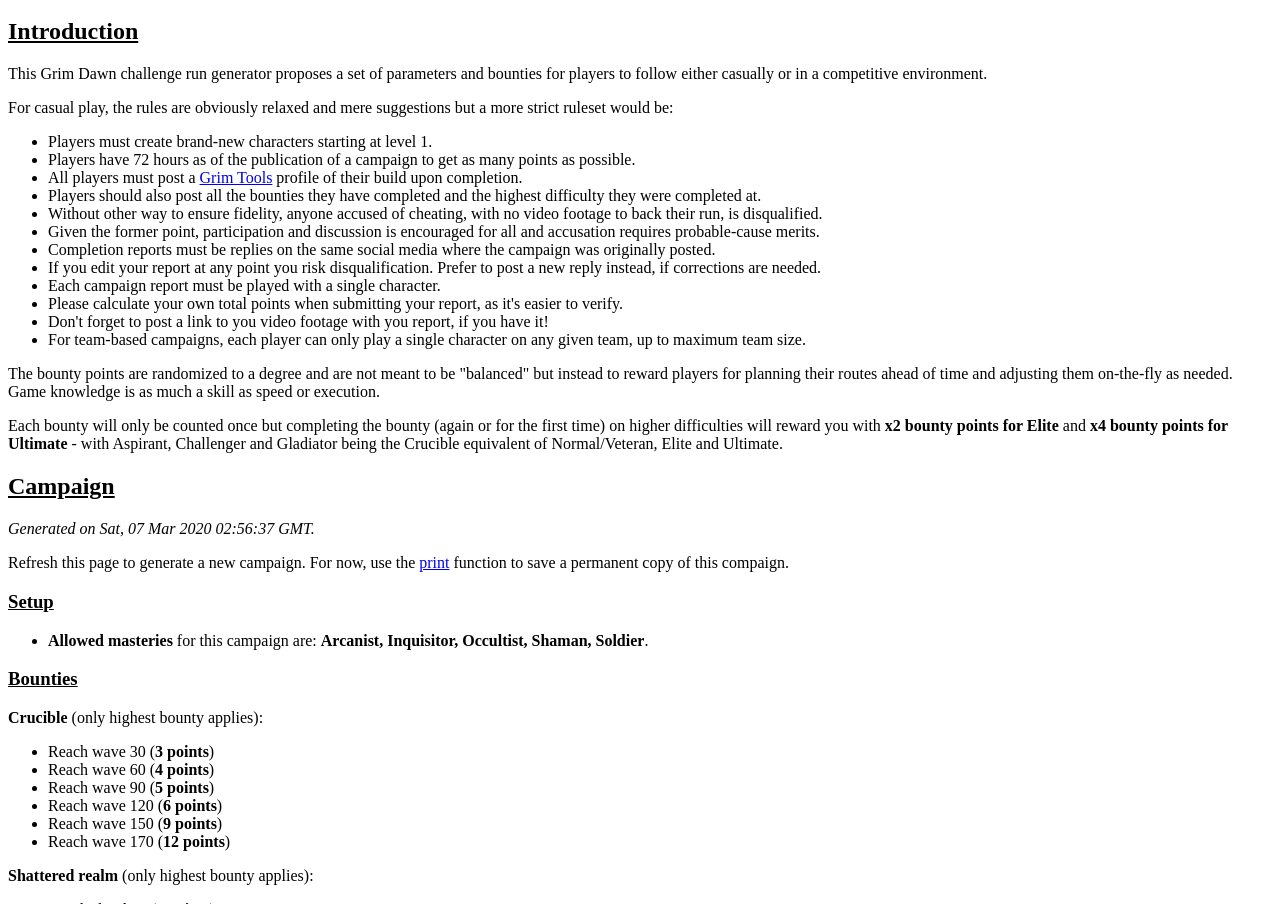
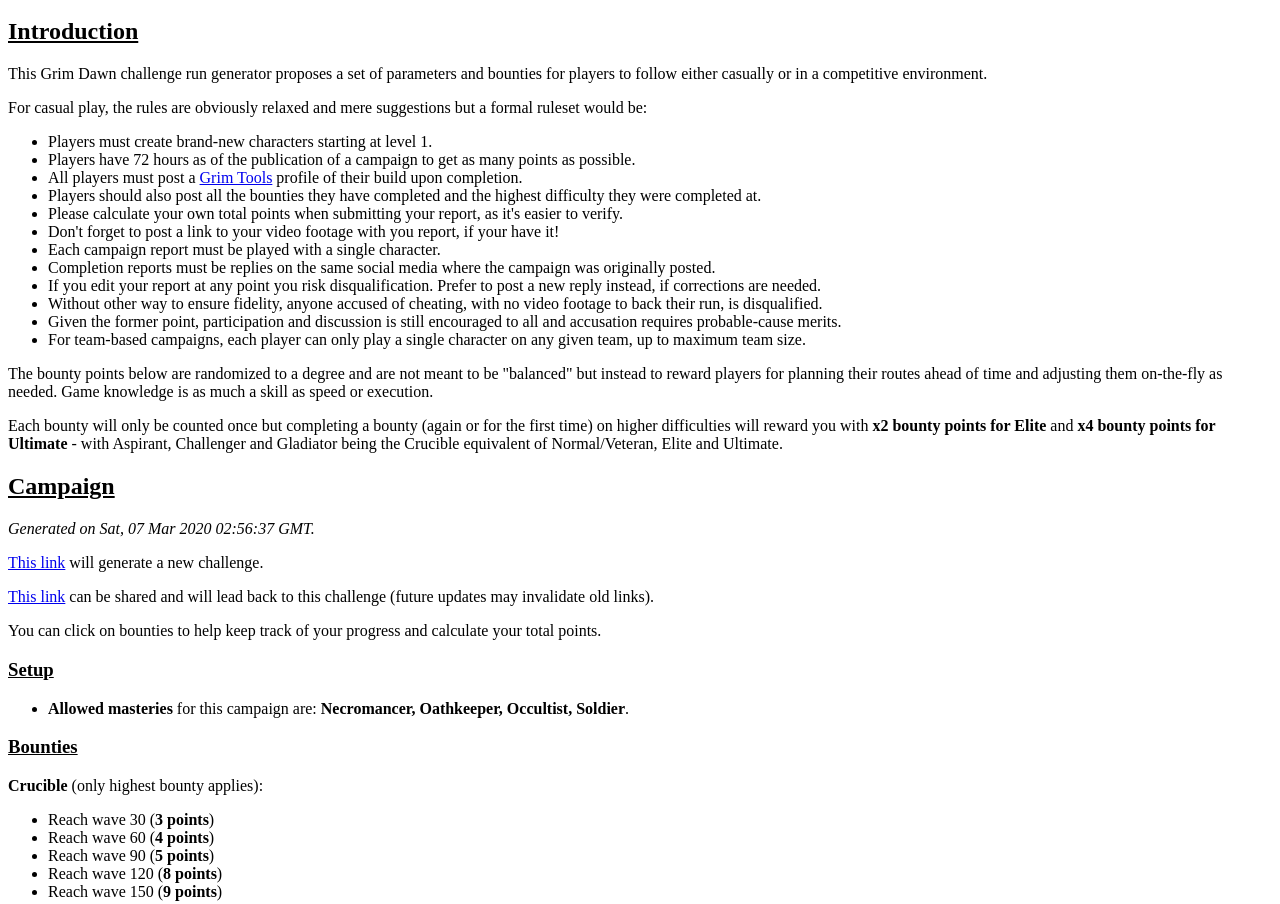
Before and after one commit to tukkek/gd-campaign, a plain HTML site: page index.html in a window 1280 px wide. Shown: the part 48-952 px from the top of the page. Drawn offline with Linux system fonts and the light colour scheme.

Commit message:
Seeded RNG and clicking on bounties to track progress and total points

```diff
--- a/index.html
+++ b/index.html
@@ -4,36 +4,37 @@
     <meta charset="utf-8" />
     <meta name="viewport" content="width=device-width, initial-scale=1">
     <link rel='stylesheet' href='style.css'>
+    <script src="lib/seedrandom.min.js"></script>
   </head>
   <body>
     <h1>Grim Dawn campaign</h1>
     <div id='intro'>
       <h2>Introduction</h2>
       <p>This Grim Dawn challenge run generator proposes a set of parameters and bounties for players to follow either casually or in a competitive environment.</p>
-      <p>For casual play, the rules are obviously relaxed and mere suggestions but a more strict ruleset would be:</p>
+      <p>For casual play, the rules are obviously relaxed and mere suggestions but a formal ruleset would be:</p>
       <ul>
         <li>Players must create brand-new characters starting at level 1.</li>
         <li>Players have 72 hours as of the publication of a campaign to get as many points as possible.</li>
         <li>All players must post a <a href='https://www.grimtools.com/calc/' target='_blank'>Grim Tools</a> profile of their build upon completion.</li>
         <li>Players should also post all the bounties they have completed and the highest difficulty they were completed at.</li>
-        <li>Without other way to ensure fidelity, anyone accused of cheating, with no video footage to back their run, is disqualified.</li>
-        <li>Given the former point, participation and discussion is encouraged for all and accusation requires probable-cause merits.</li>
+        <li>Please calculate your own total points when submitting your report, as it's easier to verify.</li>
+        <li>Don't forget to post a link to your video footage with you report, if your have it!</li>
+        <li>Each campaign report must be played with a single character.</li>
         <li>Completion reports must be replies on the same social media where the campaign was originally posted.</li>
         <li>If you edit your report at any point you risk disqualification. Prefer to post a new reply instead, if corrections are needed.</li>
-        <li>Each campaign report must be played with a single character.</li>
-        <li>Please calculate your own total points when submitting your report, as it's easier to verify.</li>
-        <li>Don't forget to post a link to you video footage with you report, if you have it!</li>
+        <li>Without other way to ensure fidelity, anyone accused of cheating, with no video footage to back their run, is disqualified.</li>
+        <li>Given the former point, participation and discussion is still encouraged to all and accusation requires probable-cause merits.</li>
         <li>For team-based campaigns, each player can only play a single character on any given team, up to maximum team size.</li>
       </ul>
-      <p>The bounty points are randomized to a degree and are not meant to be "balanced" but instead to reward players for planning their routes ahead of time and adjusting them on-the-fly as needed. Game knowledge is as much a skill as speed or execution.</p>
-      <p>Each bounty will only be counted once but completing the bounty (again or for the first time) on higher difficulties will reward you with <strong>x2 bounty points for Elite</strong> and <strong>x4 bounty points for Ultimate</strong> - with Aspirant, Challenger and Gladiator being the Crucible equivalent of Normal/Veteran, Elite and Ultimate.</p>
+      <p>The bounty points below are randomized to a degree and are not meant to be "balanced" but instead to reward players for planning their routes ahead of time and adjusting them on-the-fly as needed. Game knowledge is as much a skill as speed or execution.</p>
+      <p>Each bounty will only be counted once but completing a bounty (again or for the first time) on higher difficulties will reward you with <strong>x2 bounty points for Elite</strong> and <strong>x4 bounty points for Ultimate</strong> - with Aspirant, Challenger and Gladiator being the Crucible equivalent of Normal/Veteran, Elite and Ultimate.</p>
     </div>
     <div id='campaign'>
       <h2>Campaign</h2>
       <em id='generated'></em>
-      <!--p><a id='new'>This link</a> will generate a new challenge.</p>
-      <p><a id='this'>This link</a> can be shared and will lead back to this challenge (future updates may invalidate old links).</p-->
-      <p>Refresh this page to generate a new campaign. For now, use the <a onclick='print();' href='#'>print</a> function to save a permanent copy of this compaign.</p>
+      <p><a id='new'>This link</a> will generate a new challenge.</p>
+      <p><a id='this'>This link</a> can be shared and will lead back to this challenge (future updates may invalidate old links).</p>
+      <p>You can click on bounties to help keep track of your progress and calculate your total points.</p>
     </div>
     <div>
       <h3>Setup</h3>
@@ -51,10 +52,11 @@
     import * as bosses from './src/bounties/boss.js'
     import * as bonuses from './src/bounties/bonuses.js'
     import * as act from './src/bounties/story/act.js'
+    import * as rpg from './src/rpg.js'
     document.querySelector('#generated').innerHTML=`Generated on ${date}.`
-    /*let current=location.href.replace(location.search,'').replace(location.hash,'')
+    let current=location.href.replace(location.search,'').replace(location.hash,'')
     document.querySelector('#new').href=current
-    document.querySelector('#this').href=current+'?seed=0'*/
+    document.querySelector('#this').href=current+'?seed='+rpg.seed
     for(let p of parameters.all)
       document.querySelector('#parameters').appendChild(p.generate())
     for(let b of [crucible.crucible,sr.sr])
--- a/src/bounties/bounties.js
+++ b/src/bounties/bounties.js
@@ -6,6 +6,15 @@ function cross(event){
     bounty.classList.remove('crossed')
   else
     bounty.classList.add('crossed')
+  let total=0
+  for(let c of document.querySelectorAll('.crossed'))
+    total+=c.points
+  if(total==0) return
+  total+=' points total.'
+  Notification.requestPermission()
+  if(Notification.permission=='granted')
+    new Notification(total)
+  else alert(total)
 }
 
 export class Bounties{
@@ -29,10 +38,12 @@ export class Bounties{
       let points=this.points[b]||rpg.roll(1,4)-1
       if(this.points[b]===0||points==0) continue
       sum+=points
+      if(this.cumulative) points=sum
       let li=document.createElement('li')
-      li.innerHTML=`${b} (<strong>${this.cumulative?sum:points} points</strong>)`
+      li.innerHTML=`${b} (<strong>${points} points</strong>)`
       li.onclick=cross
       li.classList.add('bounty')
+      li.points=points
       bounties.appendChild(li)
     }
     if(bounties.childNodes.length==0){
--- a/src/rpg.js
+++ b/src/rpg.js
@@ -1,3 +1,7 @@
+export var seed=new URL(location).searchParams.get('seed')
+if(!seed) seed=Math.random().toString(36).substring(7)
+Math.seedrandom(seed)
+
 export function shuffle(array,clone=false){//adapted from https://stackoverflow.com/a/6274381
   if(clone) array=Array.from(array)
   for(let i=array.length-1;i>0;i--) {
--- a/style.css
+++ b/style.css
@@ -1,3 +1,4 @@
 h2,h3{text-decoration:underline;}
 .bounty{cursor:pointer;}
 .bounty.crossed{text-decoration:line-through;}
+.bounty strong{pointer-events:none;}
```
Also changed, not shown: lib/seedrandom.min.js (added, +1 -0 lines).
